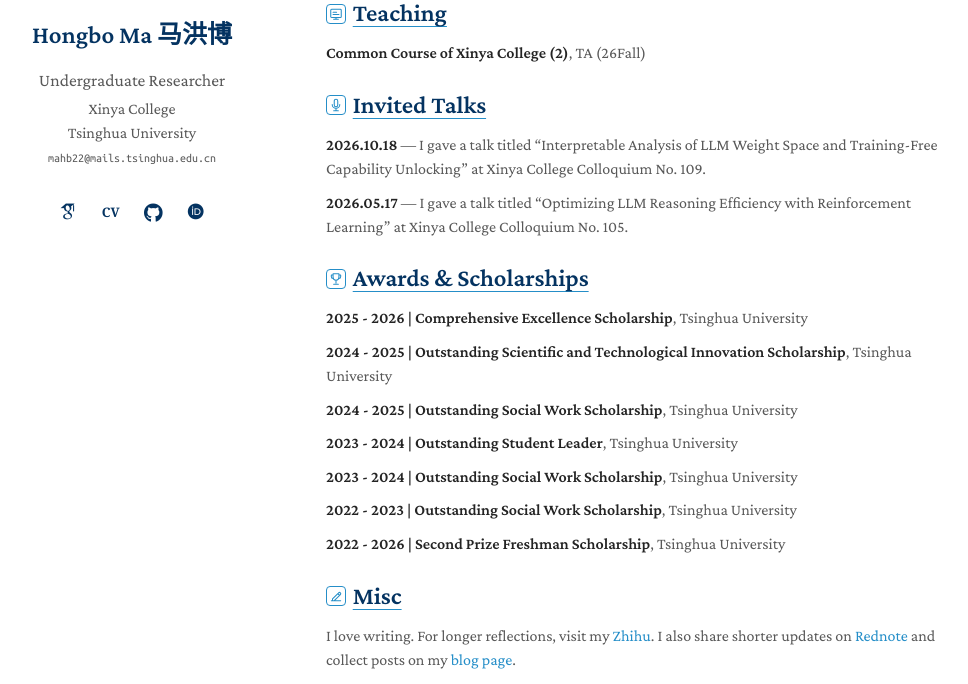
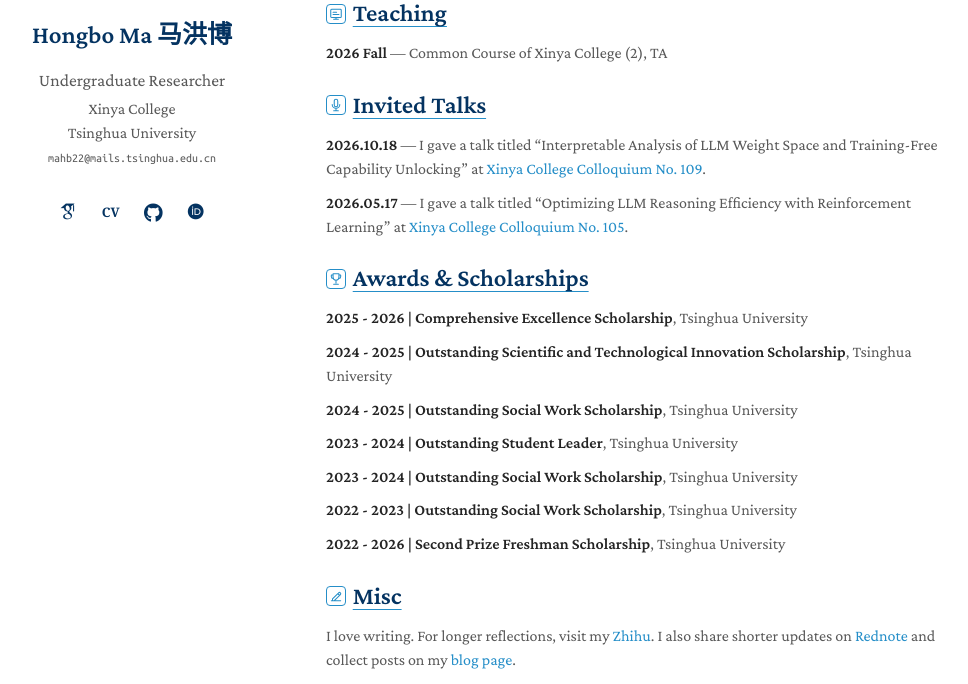
Before and after one commit to Ma-Hongbo/Ma-Hongbo.github.io, a Jekyll site: the page built from _pages/about.md, in a window 1280 px wide and 900 px high, scrolled down 2523 px, cut to the strip 216-900 px from the top of the window. Shown: the whole strip, without its empty margins (144-1112 px from the left). Built offline with Jekyll 4.4.1, drawn with Linux system fonts in a browser that asks for light colours; some web fonts are replaced.

Commit message:
Format teaching term and link invited talks

```diff
--- a/_pages/about.md
+++ b/_pages/about.md
@@ -194,15 +194,15 @@ redirect_from:
 <section id="teaching">
 <h2><svg class="section-icon" width="20" height="20" aria-hidden="true"><use href="#icon-teaching"></use></svg><span class="section-heading-text">Teaching</span></h2>
 <ul class="inline-list">
-<li><strong>Common Course of Xinya College (2)</strong>, TA (26Fall)</li>
+<li><strong>2026 Fall</strong> — Common Course of Xinya College (2), TA</li>
 </ul>
 </section>
 
 <section id="talks">
 <h2><svg class="section-icon" width="20" height="20" aria-hidden="true"><use href="#icon-talks"></use></svg><span class="section-heading-text">Invited Talks</span></h2>
 <ul class="inline-list">
-<li><strong>2026.10.18</strong> — I gave a talk titled “Interpretable Analysis of LLM Weight Space and Training-Free Capability Unlocking” at Xinya College Colloquium No. 109.</li>
-<li><strong>2026.05.17</strong> — I gave a talk titled “Optimizing LLM Reasoning Efficiency with Reinforcement Learning” at Xinya College Colloquium No. 105.</li>
+<li><strong>2026.10.18</strong> — I gave a talk titled “Interpretable Analysis of LLM Weight Space and Training-Free Capability Unlocking” at <a href="https://mp.weixin.qq.com/s/6cozI3-LGUl1CpiASzJA6g">Xinya College Colloquium No. 109</a>.</li>
+<li><strong>2026.05.17</strong> — I gave a talk titled “Optimizing LLM Reasoning Efficiency with Reinforcement Learning” at <a href="https://mp.weixin.qq.com/s/HlbdpV00H-Ng3x-GAsvc8Q">Xinya College Colloquium No. 105</a>.</li>
 </ul>
 </section>
 
```
